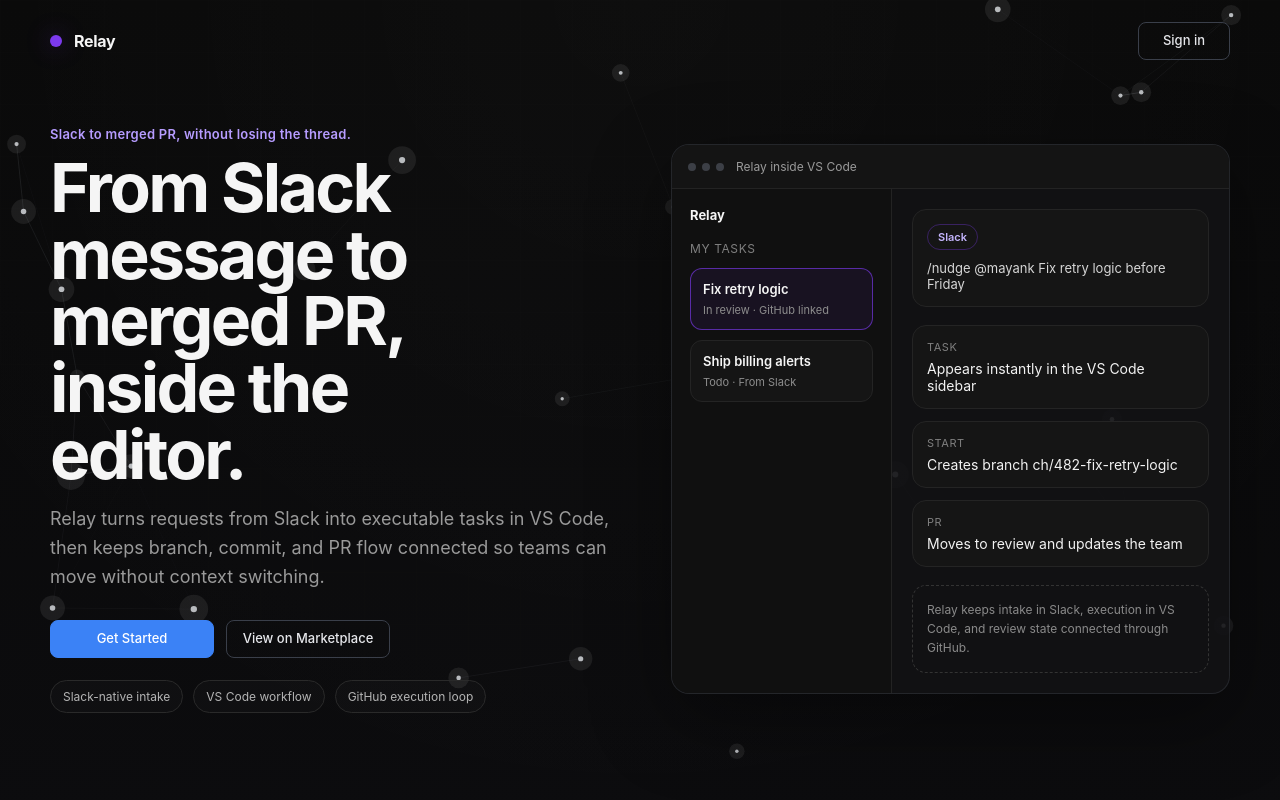
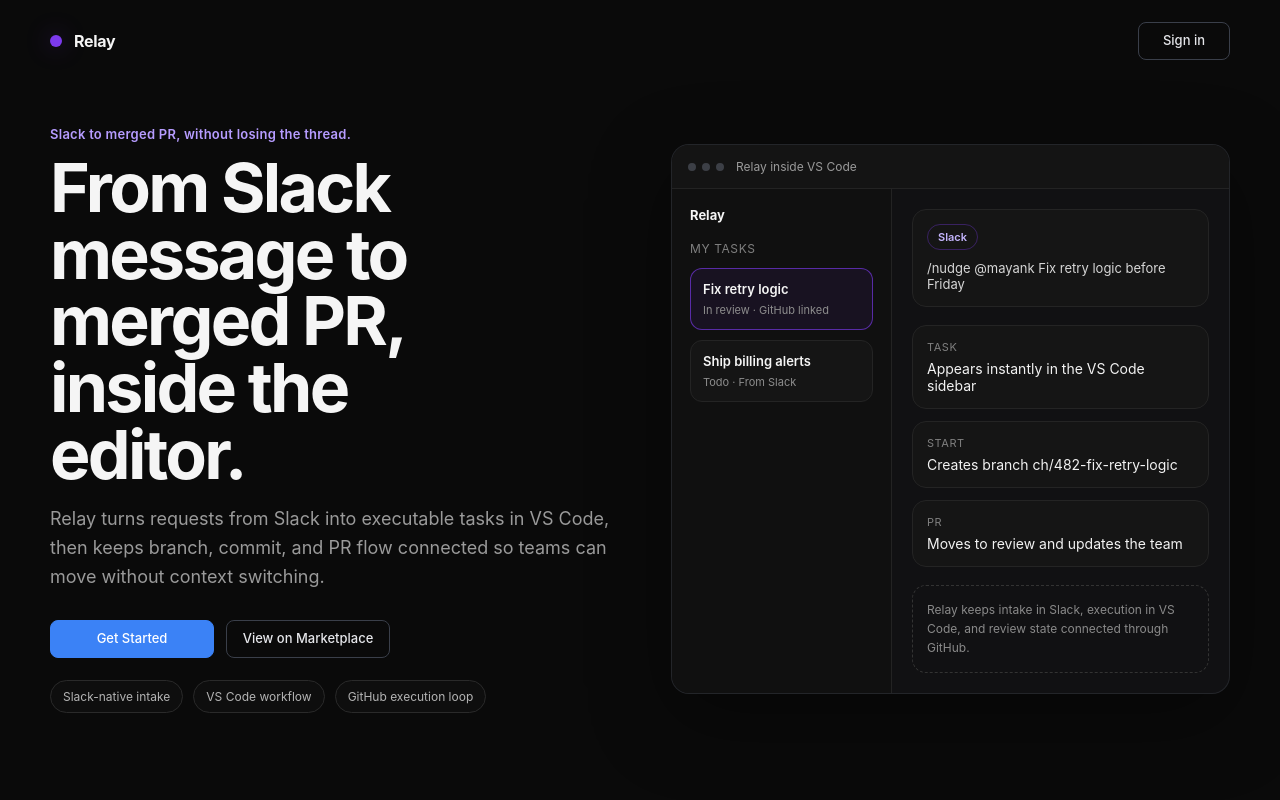
Before and after one commit to mayank-jain632/Relay, a Next.js app in the folder dashboard/: page / in a window 1280 px wide. Shown: the top 800 px of the page. Built offline with nearby package versions, Linux system fonts and the light colour scheme.

Commit message:
black background

```diff
--- a/dashboard/app/globals.css
+++ b/dashboard/app/globals.css
@@ -811,37 +811,11 @@
 .landing-page {
   position: relative;
   min-height: 100vh;
-  background: radial-gradient(circle at top center, rgba(255,255,255,0.02), transparent 40%), linear-gradient(180deg, #090909 0%, #0d0d10 55%, #101014 100%);
+  background: #0a0a0a;
   color: #f5f5f5;
   font-family: Inter, ui-sans-serif, system-ui, -apple-system, BlinkMacSystemFont, 'Segoe UI', sans-serif;
   padding: 0 24px 48px;
   overflow: hidden;
-}
-
-.landing-background {
-  position: absolute;
-  inset: 0;
-  pointer-events: none;
-  overflow: hidden;
-}
-
-.landing-grid {
-  position: absolute;
-  inset: 0;
-  background-image:
-    linear-gradient(rgba(255, 255, 255, 0.022) 1px, transparent 1px),
-    linear-gradient(90deg, rgba(255, 255, 255, 0.022) 1px, transparent 1px);
-  background-size: 52px 52px;
-  mask-image: radial-gradient(circle at top center, black, transparent 82%);
-  opacity: 0.26;
-}
-
-.landing-network-canvas {
-  position: absolute;
-  inset: 0;
-  width: 100%;
-  height: 100%;
-  opacity: 0.95;
 }
 
 .landing-nav,
--- a/dashboard/app/page.tsx
+++ b/dashboard/app/page.tsx
@@ -1,6 +1,5 @@
 import Link from 'next/link';
 import { LandingReveal } from '@/components/LandingReveal';
-import { TechNetworkBackground } from '@/components/TechNetworkBackground';
 
 const howItWorks = [
   {
@@ -48,11 +47,6 @@
 export default function HomePage() {
   return (
     <main className="landing-page">
-      <div className="landing-background" aria-hidden="true">
-        <div className="landing-grid" />
-        <TechNetworkBackground />
-      </div>
-
       <header className="landing-nav">
         <Link href="/" className="landing-brand" aria-label="Relay home">
           <span className="landing-brand-mark" />
```
